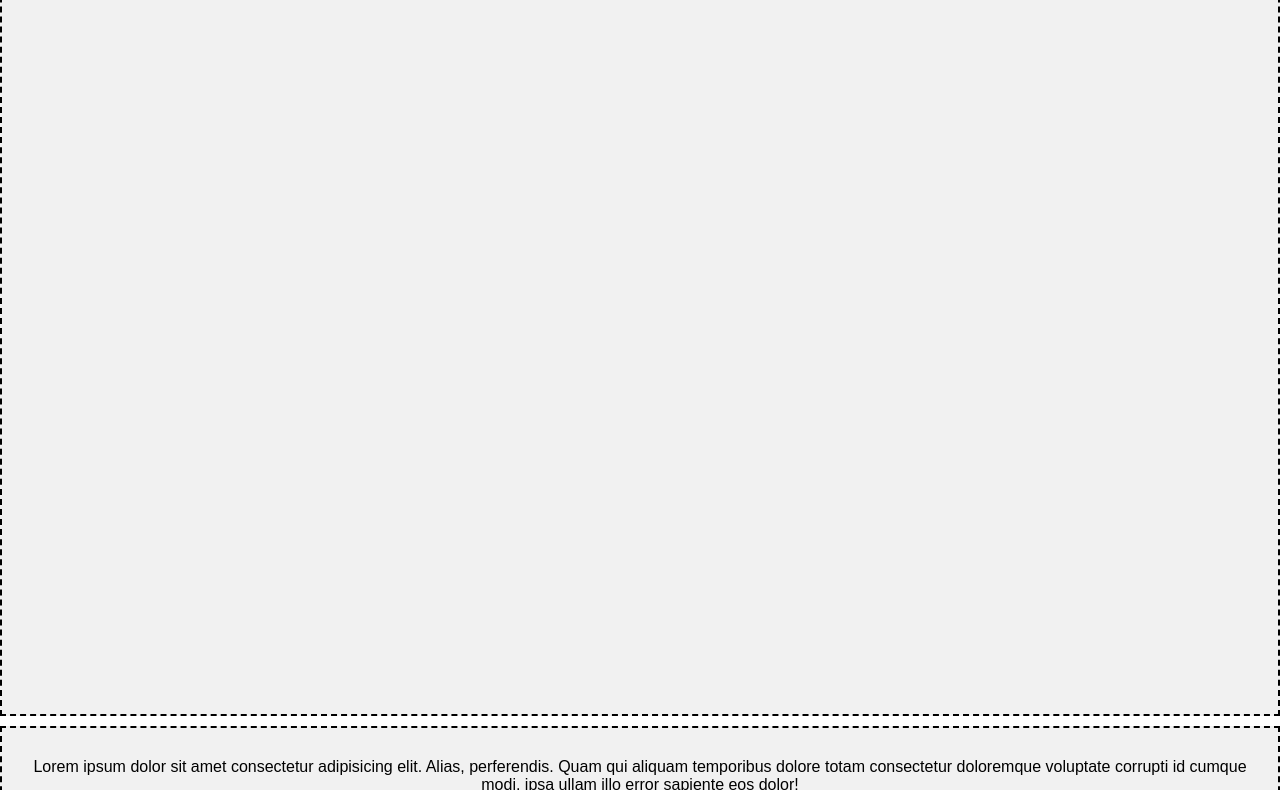
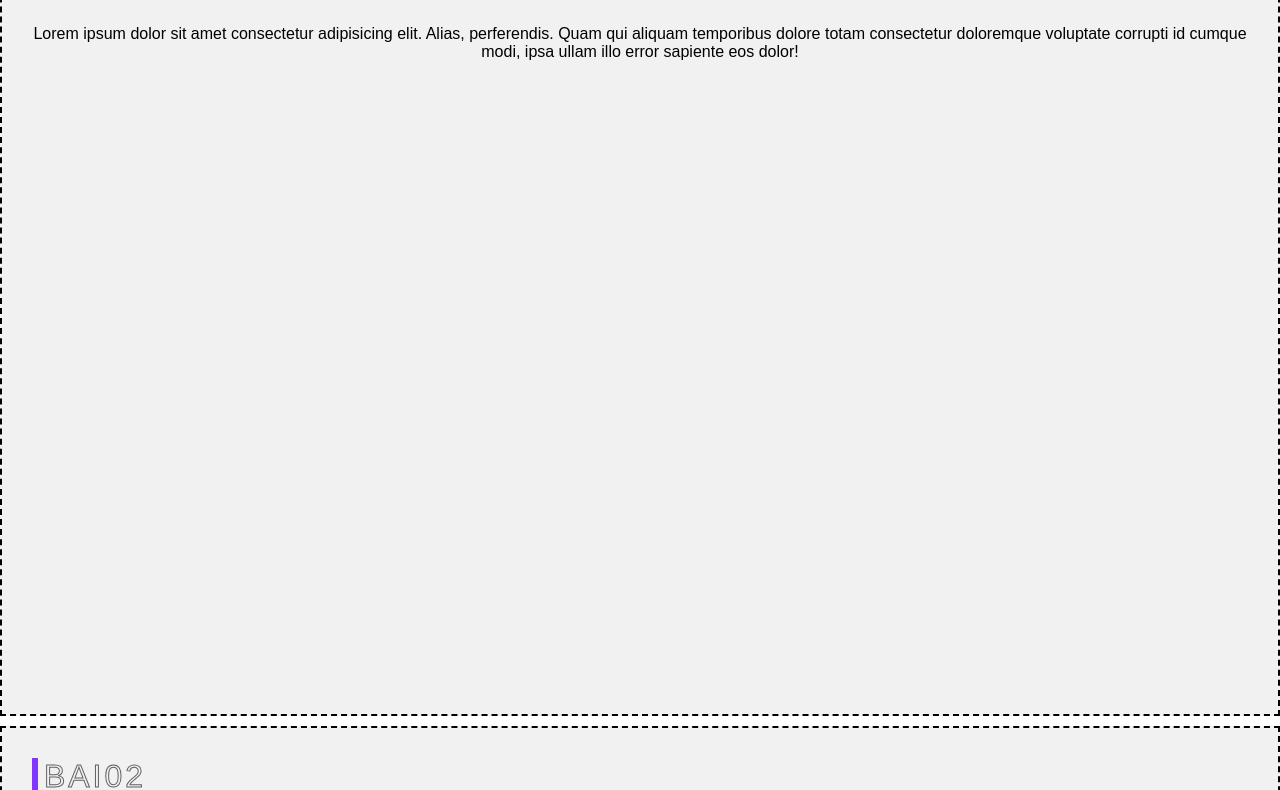
Before and after one commit to DE127/testweb20221, a plain HTML site: page index.html in a window 1280 px wide. Shown: the part 357-1147 px from the top of the page. Drawn offline with Linux system fonts and the light colour scheme.

Commit message:
add styles

```diff
--- a/index.html
+++ b/index.html
@@ -6,6 +6,7 @@
     <meta name="viewport" content="width=device-width, initial-scale=1.0">
     <title>Nguyen Hung</title>
     <link rel="stylesheet" href="/src/style.css">
+    <link rel="stylesheet" href="/src/button.css">
 </head>
 <body>
     <!-- card full page -->
@@ -17,24 +18,48 @@
     <!-- Bai 01 -->
     <div>
         <div class="card">
+            <div>
+                <button data-text="Awesome" class="button">
+                    <span class="actual-text">&nbsp;Bai01&nbsp;</span>
+                    <span class="hover-text" aria-hidden="true">&nbsp;Bai01&nbsp;</span>
+                </button>
+            </div>
             <p>Lorem ipsum dolor sit amet consectetur adipisicing elit. Alias, perferendis. Quam qui aliquam temporibus dolore totam consectetur doloremque voluptate corrupti id cumque modi, ipsa ullam illo error sapiente eos dolor!</p>
         </div>
     </div>
     <!-- Bai 02 -->
     <div>
         <div class="card">
+            <div>
+                <button data-text="Awesome" class="button">
+                    <span class="actual-text">&nbsp;Bai02&nbsp;</span>
+                    <span class="hover-text" aria-hidden="true">&nbsp;Bai02&nbsp;</span>
+                </button>
+            </div>
             <p>Lorem ipsum dolor sit amet consectetur adipisicing elit. Alias, perferendis. Quam qui aliquam temporibus dolore totam consectetur doloremque voluptate corrupti id cumque modi, ipsa ullam illo error sapiente eos dolor!</p>
         </div>
     </div>
     <!-- Bai 03 -->
     <div>
         <div class="card">
+            <div>
+                <button data-text="Awesome" class="button">
+                    <span class="actual-text">&nbsp;Bai03&nbsp;</span>
+                    <span class="hover-text" aria-hidden="true">&nbsp;Bai03&nbsp;</span>
+                </button>
+            </div>
             <p>Lorem ipsum dolor sit amet consectetur adipisicing elit. Alias, perferendis. Quam qui aliquam temporibus dolore totam consectetur doloremque voluptate corrupti id cumque modi, ipsa ullam illo error sapiente eos dolor!</p>
         </div>
     </div>
     <!-- Bai 04 -->
     <div>
         <div class="card">
+            <div>
+                <button data-text="Awesome" class="button">
+                    <span class="actual-text">&nbsp;Bai04&nbsp;</span>
+                    <span class="hover-text" aria-hidden="true">&nbsp;Bai04&nbsp;</span>
+                </button>
+            </div>
             <p>Lorem ipsum dolor sit amet consectetur adipisicing elit. Alias, perferendis. Quam qui aliquam temporibus dolore totam consectetur doloremque voluptate corrupti id cumque modi, ipsa ullam illo error sapiente eos dolor!</p>
         </div>
     </div>
--- /dev/null
+++ b/src/button.css
@@ -0,0 +1,46 @@
+/* === removing default button style ===*/
+.button {
+    margin: 0;
+    height: auto;
+    background: transparent;
+    padding: 0;
+    border: none;
+  }
+  .card>div>button{
+    display: block;
+    margin: 0 0 40px 0;
+    background: transparent;
+  }
+  /* button styling */
+  .button {
+    --border-right: 6px;
+    --text-stroke-color: rgba(0, 0, 0, 0.6);
+    --animation-color: #8037ff;
+    --fs-size: 2em;
+    letter-spacing: 3px;
+    text-decoration: none;
+    font-size: var(--fs-size);
+    font-family: "Arial";
+    position: relative;
+    text-transform: uppercase;
+    color: transparent;
+    -webkit-text-stroke: 1px var(--text-stroke-color);
+  }
+  /* this is the text, when you hover on button */
+  .hover-text {
+    position: absolute;
+    box-sizing: border-box;
+    content: attr(data-text);
+    color: var(--animation-color);
+    width: 0%;
+    inset: 0;
+    border-right: var(--border-right) solid var(--animation-color);
+    overflow: hidden;
+    transition: 0.5s;
+    -webkit-text-stroke: 1px var(--animation-color);
+  }
+  /* hover */
+  .button:hover .hover-text {
+    width: 100%;
+    filter: drop-shadow(0 0 23px var(--animation-color))
+  }
```
Also changed, not shown: src/style.css (line endings or trailing spaces).
